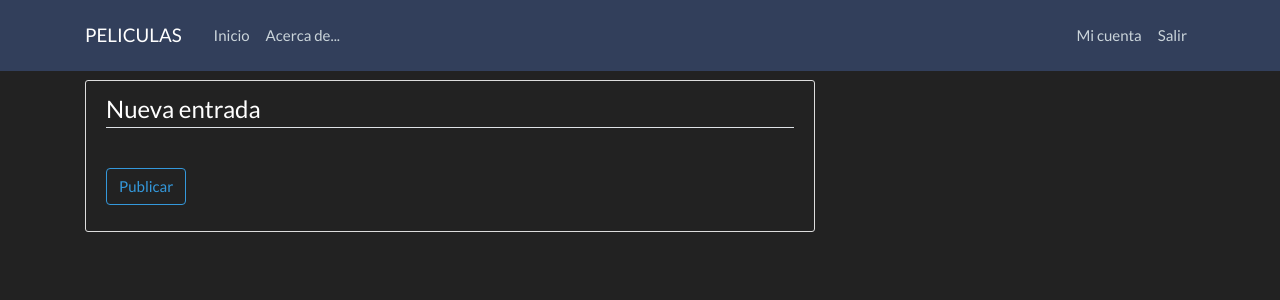
After one commit to NervenCid/omnibnk, a Django app: page /post/4/delete/ in a window 1280 px wide. The commit adds this page. Shown: the top 300 px of the page. Run offline with Django 3.2, Linux system fonts and the light colour scheme; a user stored in the database is signed in; data comes from the database, SQL or seed files in the repository; some libraries are stand-ins or nearby versions.

Commit message:
Update pendiente

```diff
--- a/movies/templates/movies/home.html
+++ b/movies/templates/movies/home.html
@@ -24,8 +24,8 @@
             <p class="card-text">Idioma: {{ post.language }}</p>
             <p class="card-text">Año de estreno: {{ post.date }}</p>
             <!-- Botones -->
-            <a href="#" class="btn btn-danger">Eliminar</a>
-            <a href="#" class="btn btn-warning">Editar</a>
+            <a href="{% url 'post-delete' post.id %}" class="btn btn-danger">Eliminar</a>
+            <a href="{% url 'post-update' post.id %}" class="btn btn-warning">Editar</a>
             <a href="{% url 'post-detail' post.id %}" class="btn btn-info">Detalles</a>
         </div>
 
--- /dev/null
+++ b/movies/templates/movies/post_confirm_delete.html
@@ -0,0 +1,17 @@
+{% extends "movies/base.html" %}
+{% load crispy_forms_tags %}
+{% block content%}
+<div class="content-section">
+    <form method="POST">
+        {% csrf_token %}
+        <fieldset class="form-group">
+            <legend class="border-bottom mb-4">Nueva entrada</legend>
+            {{ form | crispy }}
+        </fieldset>
+        <div class="form-group">
+            <button class="btn btn-outline-info" type="submit">Publicar</button>
+        </div>
+    </form>
+
+</div>
+{% endblock content%}
```
